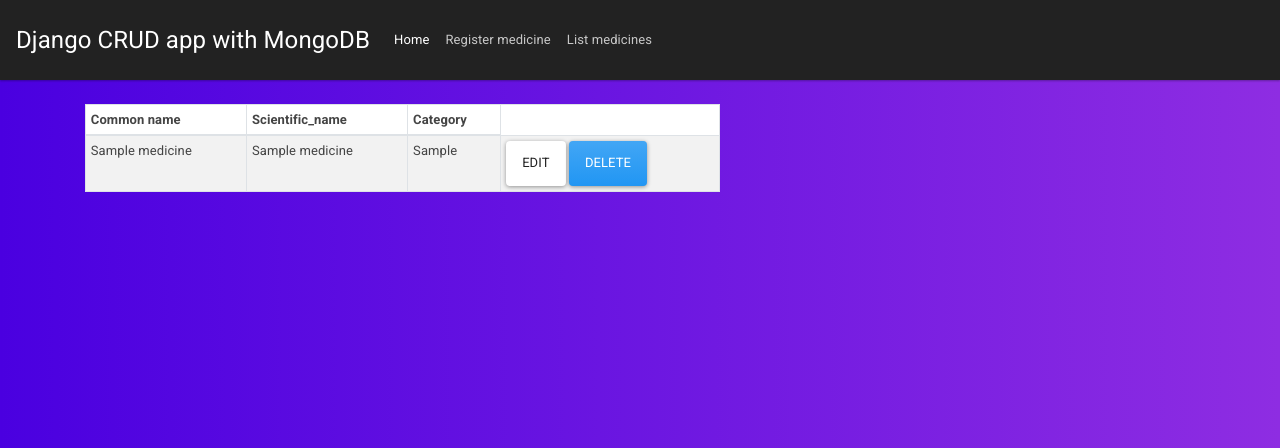
After one commit to yombi/MyPythonRepo, a Django app: page /list/ in a window 1280 px wide. The commit adds this page. Shown: the top 448 px of the page. Run offline with Django 3.2, Linux system fonts and the light colour scheme; tables that the repository leaves empty hold one stand-in row (values such as "Sample post"); some libraries are stand-ins or nearby versions.

Commit message:
Working simple django CRUD. Needs code reutilization and better looking front

```diff
--- a/Django_Mongo_CRUD/Django_Mongo_CRUD/urls.py
+++ b/Django_Mongo_CRUD/Django_Mongo_CRUD/urls.py
@@ -14,9 +14,14 @@
     2. Add a URL to urlpatterns:  path('blog/', include('blog.urls'))
 """
 from django.contrib import admin
-from django.urls import path
-from applications.medicines.views import index
+from django.urls import path,re_path
+from applications.medicines.views import index,form,borrar,list,edit
+
 urlpatterns = [
     path('admin/', admin.site.urls),
-    path('index/',index,name = 'index'),
+    re_path(r'^$',index,name = 'index'),
+    path('form/',form,name = 'form'),
+    path('borrar/<int:req_id>/',borrar,name = 'borrar'),
+    path('list/',list,name = 'list'),
+    path('edit/<int:req_id>',edit,name = 'edit'),
 ]
--- a/Django_Mongo_CRUD/applications/medicines/views.py
+++ b/Django_Mongo_CRUD/applications/medicines/views.py
@@ -1,5 +1,34 @@
-from django.shortcuts import render
+from django.shortcuts import render,redirect
 
+from applications.medicines.forms import MedicineForm
+from applications.medicines.models import Medicine
 # Create your views here.
+
 def index(request):
     return render(request,'index.html')
+
+def list(request):
+    context = {'medicines' : Medicine.objects.all()}
+    return render(request,'list.html',context)
+
+def edit(request,req_id):
+    medicine = Medicine.objects.get(medicine_id = req_id)
+    if request.method == 'POST':
+        form = MedicineForm(request.POST,instance=medicine)
+        form.save()
+        return list(request)
+    return render(request,'edit.html',{'medicines' : medicine})
+
+def form(request):
+    if request.method == 'POST':
+        form = MedicineForm(request.POST)
+        form.save()
+        return index(request)
+    return render(request,'form.html')
+
+def borrar(request,req_id):
+    to_be_deleted = Medicine.objects.get(medicine_id = req_id)
+    if request.method == 'POST':
+        to_be_deleted.delete()
+        return list(request)
+    return render(request,'delete.html',{'medicines' : to_be_deleted})
--- a/Django_Mongo_CRUD/templates/base.html
+++ b/Django_Mongo_CRUD/templates/base.html
@@ -11,8 +11,23 @@
   <body>
 
     <!-- NAVIGATION  -->
-    <nav class="navbar navbar-dark bg-dark">
-      <a class="navbar-brand" href="/">Django CRUD App With MongoDB</a>
+    <nav class="navbar navbar-expand-lg navbar-dark bg-dark">
+      <a class="navbar-brand" href="#">Django CRUD app with MongoDB</a>
+      <div class="collapse navbar-collapse" id="navbarColor02">
+        <ul class="navbar-nav mr-auto">
+          <li class="nav-item active">
+            <a class="nav-link" href="{% url 'index' %}">Home
+              <span class="sr-only">(current)</span>
+            </a>
+          </li>
+          <li class="nav-item">
+            <a class="nav-link" href="{% url 'form' %}">Register medicine</a>
+          </li>
+          <li class="nav-item">
+            <a class="nav-link" href="{% url 'list' %}">List medicines</a>
+          </li>
+        </ul>
+      </div>
     </nav>
 
     <div class="container pt-4">
--- /dev/null
+++ b/Django_Mongo_CRUD/templates/list.html
@@ -0,0 +1,31 @@
+{% extends 'base.html' %}
+{% block body %}
+
+  <div class="row">
+    <div class="col-md-7">
+      <table class="table table-striped table-hover table-bordered table-sm bg-white">
+        <thead>
+          <tr>
+            <th scope="col">Common name</th>
+            <th scope="col">Scientific_name</th>
+            <th scope="col">Category</th>
+          </tr>
+        </thead>
+        <tbody>
+          {% for medicine in medicines %}
+          <tr>
+            <td>{{ medicine.common_name }}</td>
+            <td>{{ medicine.scientific_name }}</td>
+            <td>{{ medicine.category }}</td>
+            <td>
+              <a href="{% url 'edit' medicine.medicine_id %}" class="btn btn-secondary">Edit</a>
+              <a href="{% url 'borrar' medicine.medicine_id %}" class="btn btn-primary">Delete</a>
+            </td>
+          </tr>
+          {% endfor %}
+        </tbody>
+      </table>
+    </div>
+  </div>
+
+{% endblock %}
```
Also changed, not shown: Django_Mongo_CRUD/applications/medicines/forms.py (added, +10 -0 lines), Django_Mongo_CRUD/templates/delete.html (added, +10 -0 lines), Django_Mongo_CRUD/templates/edit.html (added, +24 -0 lines), Django_Mongo_CRUD/templates/form.html (added, +24 -0 lines), Django_Mongo_CRUD/templates/index.html (+0 -43 lines).
